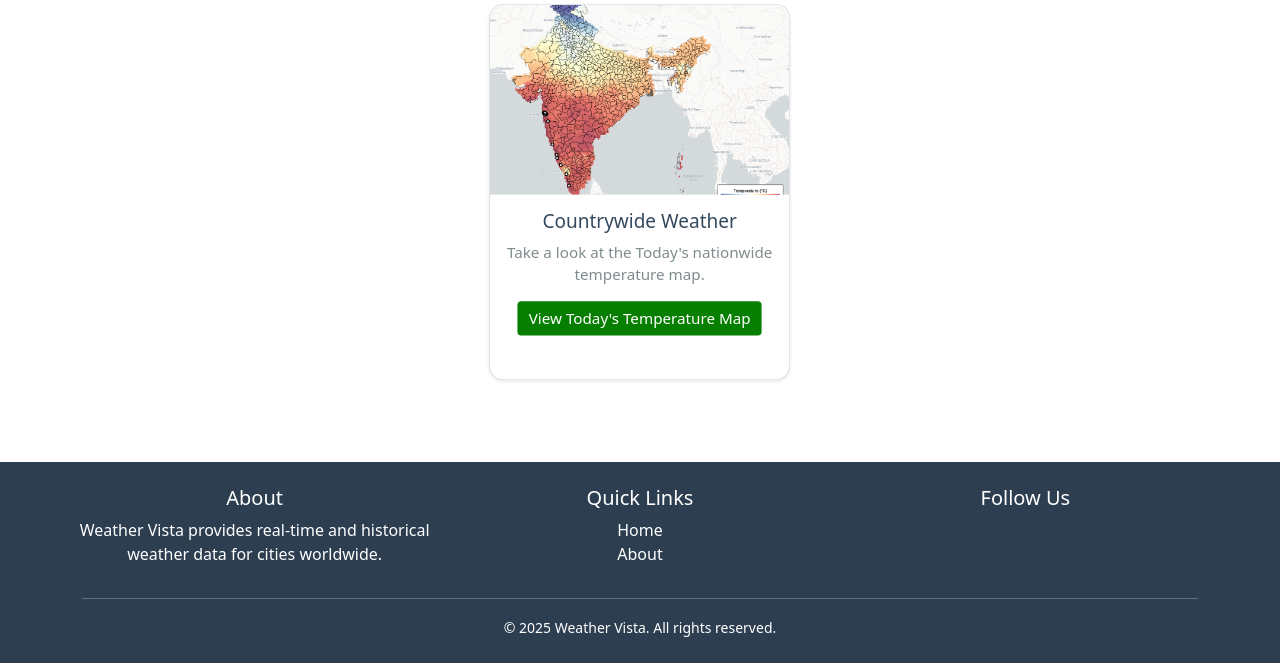
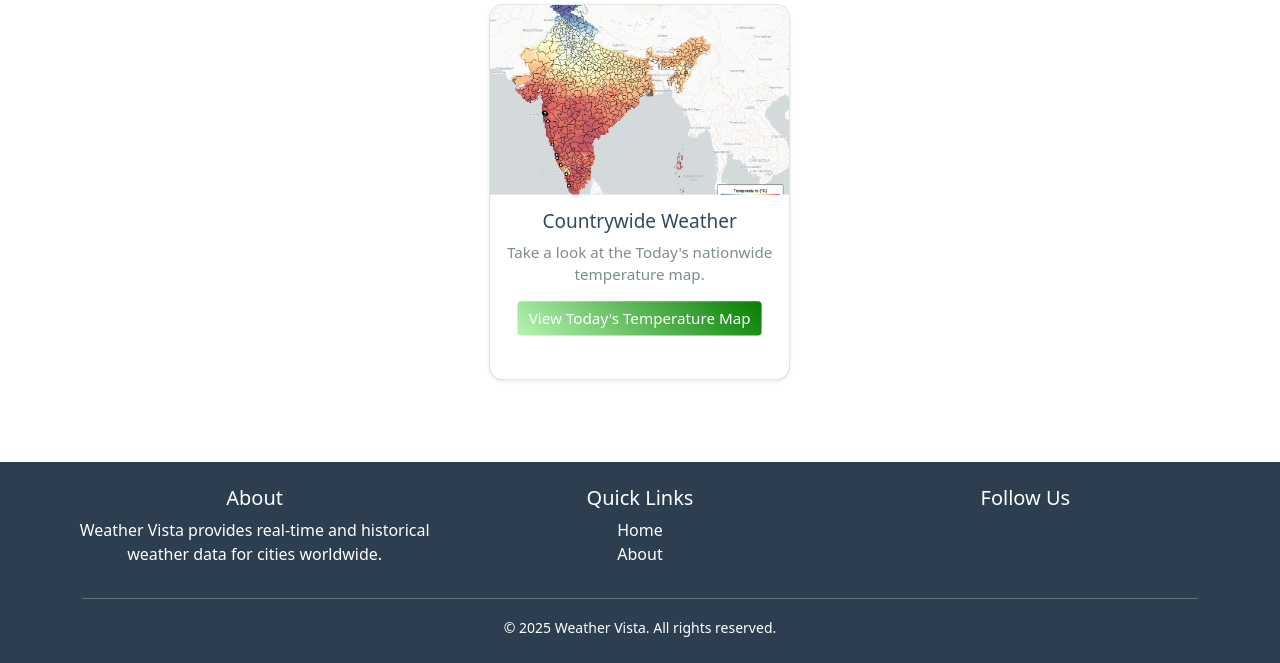
Before and after one commit to zombie-programmer-code/DA332_course_project_weather_visualization, a Python web app: template templates/home.html in a window 1280 px wide. Shown: the part 1181-1844 px from the top of the page. Run offline with Jinja, Linux system fonts and the light colour scheme; the template is opened without the code that fills it, so the values that code supplies are empty; some libraries are stand-ins or nearby versions.

Commit message:
minor UI fix

```diff
--- a/templates/home.html
+++ b/templates/home.html
@@ -81,7 +81,7 @@ Welcome to Weather Visualization!
                 <div class="card-body text-center">
                     <h5 class="card-title" style="color: #34495e;">Countrywide Weather</h5>
                     <p class="card-text" style="color: #7f8c8d;">Take a look at the Today's nationwide temperature map.</p>
-                    <a href="/Temperature_today" class="btn btn-primary interactive-btn" style="background: linear-gradient(45deg, #067f00, #067f00); border: none;">View Today's Temperature Map</a>
+                    <a href="/Temperature_today" class="btn btn-primary interactive-btn" style="background: linear-gradient(45deg, #b6f4b3, #067f00); border: none;">View Today's Temperature Map</a>
                 </div>
             </div>
         </div>
```
